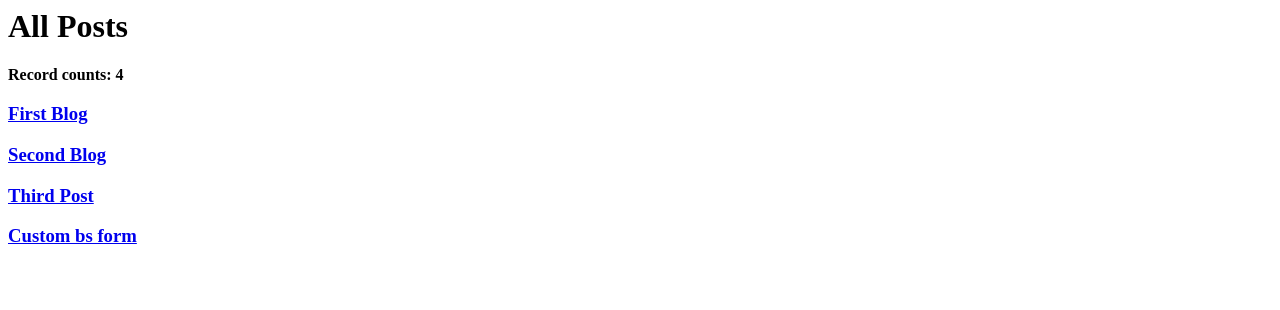
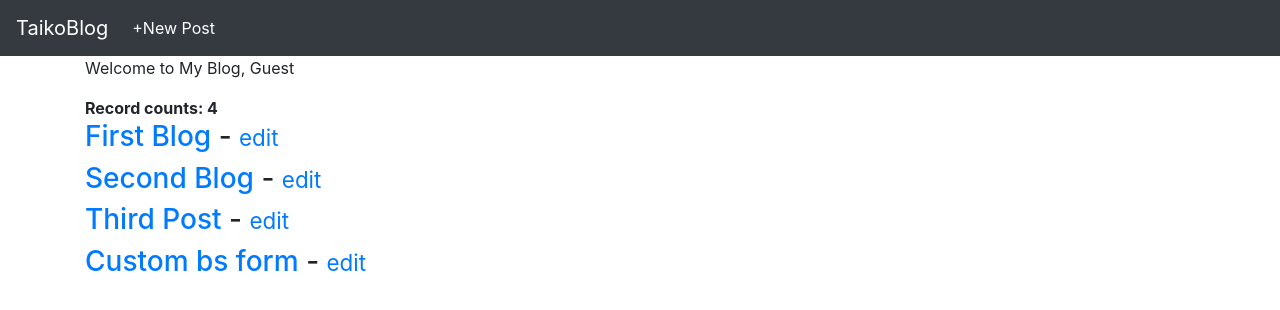
Before and after one commit to taiko2306/taikoblog, a Django app: page / in a window 1280 px wide. Shown: the top 310 px of the page. Run offline with Django 3.2, Linux system fonts and the light colour scheme; data comes from the database, SQL or seed files in the repository; both versions use the stored data as it was after the commit; some libraries are stand-ins or nearby versions.

```diff
--- a/taikoblogapp/models.py
+++ b/taikoblogapp/models.py
@@ -1,5 +1,6 @@
 from django.db import models
 from django.contrib.auth.models import User
+from django.urls import reverse
 
 class Post(models.Model):
     title = models.CharField(max_length=255)
@@ -9,3 +10,7 @@ class Post(models.Model):
 
     def __str__(self):
         return self.title + ' | ' + str(self.author) + ' | ' + str(self.status)
+
+    def get_absolute_url(self):
+        #return reverse('article-detail', args=(str(self.id)))
+        return reverse('home')
--- /dev/null
+++ b/taikoblogapp/templates/base.html
@@ -0,0 +1,38 @@
+<!doctype html>
+<html lang="en">
+  <head>
+    <!-- Required meta tags -->
+    <meta charset="utf-8">
+    <meta name="viewport" content="width=device-width, initial-scale=1, shrink-to-fit=no">
+
+    <!-- Bootstrap CSS -->
+    <link rel="stylesheet" href="https://stackpath.bootstrapcdn.com/bootstrap/4.5.0/css/bootstrap.min.css" integrity="sha384-9aIt2nRpC12Uk9gS9baDl411NQApFmC26EwAOH8WgZl5MYYxFfc+NcPb1dKGj7Sk" crossorigin="anonymous">
+
+    <title >{% block title %}{%endblock %}</title>
+  </head>
+  <body>
+    <nav class="navbar navbar-expand-lg navbar-dark bg-dark">
+      <a class="navbar-brand" href="{% url 'home' %}">TaikoBlog</a>
+      <button class="navbar-toggler" type="button" data-toggle="collapse" data-target="#navbarSupportedContent" aria-controls="navbarSupportedContent" aria-expanded="false" aria-label="Toggle navigation">
+        <span class="navbar-toggler-icon"></span>
+      </button>
+
+      <div class="collapse navbar-collapse" id="navbarSupportedContent">
+        <ul class="navbar-nav mr-auto">
+          <li class="nav-item active">
+            <a class="nav-link" href="{% url 'add-post' %}">+New Post</a>
+          </li>
+        </ul>
+      </div>
+    </nav>
+    <div class="container" >
+        {% block content%}
+        {% endblock %}
+    </div>
+    <!-- Optional JavaScript -->
+    <!-- jQuery first, then Popper.js, then Bootstrap JS -->
+    <script src="https://code.jquery.com/jquery-3.5.1.slim.min.js" integrity="sha384-DfXdz2htPH0lsSSs5nCTpuj/zy4C+OGpamoFVy38MVBnE+IbbVYUew+OrCXaRkfj" crossorigin="anonymous"></script>
+    <script src="https://cdn.jsdelivr.net/npm/popper.js@1.16.0/dist/umd/popper.min.js" integrity="sha384-Q6E9RHvbIyZFJoft+2mJbHaEWldlvI9IOYy5n3zV9zzTtmI3UksdQRVvoxMfooAo" crossorigin="anonymous"></script>
+    <script src="https://stackpath.bootstrapcdn.com/bootstrap/4.5.0/js/bootstrap.min.js" integrity="sha384-OgVRvuATP1z7JjHLkuOU7Xw704+h835Lr+6QL9UvYjZE3Ipu6Tp75j7Bh/kR0JKI" crossorigin="anonymous"></script>
+  </body>
+</html>
--- a/taikoblogapp/templates/home.html
+++ b/taikoblogapp/templates/home.html
@@ -1,5 +1,18 @@
-<h1>All Posts</h1>
-<strong>Record counts: {{post_list | length}}</strong>
-{% for post in post_list %}
-<h3><a href="{% url 'artical-detail' post.pk %}"> {{ post.title }} </a> </h3>
-{% endfor %}
+{% extends 'base.html' %}
+{% block title %}
+    Posts
+{%endblock %}
+{% block content %}
+    <p>Welcome to My Blog,
+        {% if user.is_authenticated %}
+           <strong> {{ user.username | capfirst }} </strong>
+        {% else %}
+            Guest
+        {% endif %}
+    </p>
+    <strong>Record counts: {{post_list | length}}</strong>
+    {% for post in post_list %}
+        <h3><a href="{% url 'article-detail' post.pk %}"> {{ post.title }}
+        </a> -  <a href="{% url 'update-post' post.pk %}"><small>edit</small></a></h3>
+    {% endfor %}
+{%endblock %}
--- a/taikoblogapp/urls.py
+++ b/taikoblogapp/urls.py
@@ -1,6 +1,8 @@
 from django.urls import path
-from .views import HomeView, ArticalDetailView
+from .views import HomeView, ArticleDetailView, AddPostView, UpdatePostView
 urlpatterns = [
     path('', HomeView.as_view(), name="home"),
-    path('artical/<int:pk>', ArticalDetailView.as_view(), name='artical-detail'),
+    path('article/<int:pk>', ArticleDetailView.as_view(), name='article-detail'),
+    path('article/edit/<int:pk>', UpdatePostView.as_view(), name='update-post'),
+    path('add_post', AddPostView.as_view(), name="add-post"),
 ]
--- a/taikoblogapp/views.py
+++ b/taikoblogapp/views.py
@@ -1,6 +1,7 @@
 from django.shortcuts import render
-from django.views.generic import ListView, DetailView
+from django.views.generic import ListView, DetailView, CreateView, UpdateView, DeleteView
 from .models import Post
+from .forms import PostForm
 
 # def home(request):
 #    return render(request,'home.html',{})
@@ -9,6 +10,23 @@ class HomeView(ListView):
     model = Post
     template_name = 'home.html'
 
-class ArticalDetailView(DetailView):
+class ArticleDetailView(DetailView):
     model = Post
-    template_name = 'artical_detail.html'
+    template_name = 'article_detail.html'
+
+class AddPostView(CreateView):
+    model = Post
+    form_class = PostForm
+    template_name = 'add_post.html'
+    #fields = '__all__'
+    #fields = {'title','body'}
+
+class UpdatePostView(UpdateView):
+    model = Post
+    template_name = 'update_post.html'
+    fields = {'title', 'body', 'status'}
+
+class UpdatePostView(UpdateView):
+    model = Post
+    template_name = 'update_post.html'
+    fields = {'title', 'body', 'status'}
```
Also changed, not shown: taikoblogapp/forms.py (added, +14 -0 lines), taikoblogapp/templates/add_post.html (added, +15 -0 lines), taikoblogapp/templates/artical_detail.html (deleted, +0 -7 lines), taikoblogapp/templates/article_detail.html (added, +14 -0 lines), taikoblogapp/templates/update_post.html (added, +15 -0 lines), db.sqlite3, taikoblog/__init__.py (deleted).
